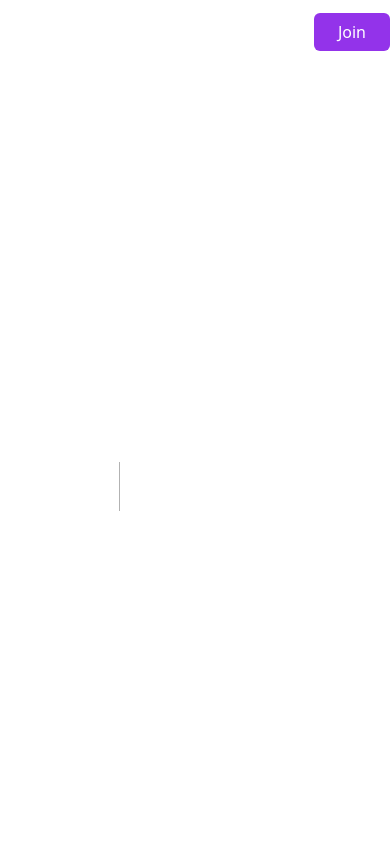
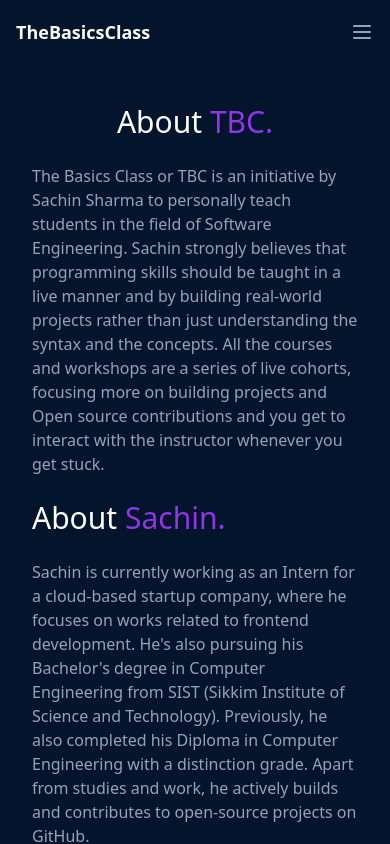
Before and after one commit to sachinshrmaa/tbc, a Next.js app: page /about in a window 390 px wide. Before the commit this address had no page. Shown: the top 844 px of the page. Built offline with nearby package versions, Linux system fonts and the light colour scheme.

Commit message:
feat: update mobile view and add testimonial and faq section

```diff
--- /dev/null
+++ b/src/app/about/page.tsx
@@ -0,0 +1,33 @@
+import React from "react";
+
+export default function About() {
+  return (
+    <div className="max-w-4xl mx-auto py-10 min-h-[500px] px-8">
+      <h1 className="text-3xl mb-6 text-center">
+        About <span className="text-purple-600">TBC.</span>
+      </h1>
+      <p className="text-slate-400">
+        The Basics Class or TBC is an initiative by Sachin Sharma to personally
+        teach students in the field of Software Engineering. Sachin strongly
+        believes that programming skills should be taught in a live manner and
+        by building real-world projects rather than just understanding the
+        syntax and the concepts. All the courses and workshops are a series of
+        live cohorts, focusing more on building projects and Open source
+        contributions and you get to interact with the instructor whenever you
+        get stuck.
+      </p>
+      <h1 className="text-3xl my-6">
+        About <span className="text-purple-600">Sachin.</span>
+      </h1>
+      <p className="text-slate-400">
+        Sachin is currently working as an Intern for a cloud-based startup
+        company, where he focuses on works related to frontend development. He's
+        also pursuing his Bachelor's degree in Computer Engineering from SIST
+        (Sikkim Institute of Science and Technology). Previously, he also
+        completed his Diploma in Computer Engineering with a distinction grade.
+        Apart from studies and work, he actively builds and contributes to
+        open-source projects on GitHub.
+      </p>
+    </div>
+  );
+}
--- /dev/null
+++ b/src/app/components/Accordion.tsx
@@ -0,0 +1,44 @@
+"use client";
+import { useState } from "react";
+
+interface Props {
+  name: string;
+  content: string;
+}
+
+export default function Accordion({ name, content }: Props) {
+  const [isShowing, setIsShowing] = useState(false);
+
+  const toggle = () => {
+    setIsShowing(!isShowing);
+  };
+
+  return (
+    <div className="secondary-bg rounded-xl p-4 my-4">
+      <button
+        style={{
+          width: "100%",
+          position: "relative",
+          textAlign: "left",
+          padding: "4px",
+          border: "none",
+          background: "transparent",
+          outline: "none",
+          cursor: "pointer",
+        }}
+        onClick={toggle}
+        type="button"
+        className="flex justify-between"
+      >
+        <span>{name}</span>
+        <span>+</span>
+      </button>
+      <div
+        className="py-2 px-1 rounded-md text-slate-400"
+        style={{ display: isShowing ? "block" : "none" }}
+      >
+        <div dangerouslySetInnerHTML={{ __html: content }}></div>
+      </div>
+    </div>
+  );
+}
--- a/src/app/components/Footer.tsx
+++ b/src/app/components/Footer.tsx
@@ -2,7 +2,7 @@
 
 export default function Footer() {
   return (
-    <footer className="border-t-2 border-purple-600 py-6 text-center">
+    <footer className="border-t-2 border-purple-600 py-16 text-center">
       <p className="text-md">The Basics Class</p>
       <small className="text-slate-400">
         &copy; 2022-present — Made with ❤ by Sachin
--- a/src/app/components/Navbar.tsx
+++ b/src/app/components/Navbar.tsx
@@ -1,29 +1,94 @@
+"use client";
+
 import Link from "next/link";
-import React from "react";
+import React, { useState } from "react";
 
-export default function Navbar() {
+const NavBar = () => {
+  const [isMenuOpen, setIsMenuOpen] = useState(false);
+
+  const toggleMenu = () => {
+    setIsMenuOpen(!isMenuOpen);
+  };
+
   return (
-    <nav className="py-5">
-      <div className="max-w-6xl mx-auto flex justify-between items-center">
-        <Link href="/" className="font-bold">
+    <nav className="w-full">
+      <div className="max-w-6xl mx-auto px-4 sm:px-6 lg:px-8">
+        <div className="flex items-center justify-between h-16">
+          <div className="flex-shrink-0">
+            <Link href="/" className="text-lg font-bold hover:text-purple-600">
               TheBasicsClass
             </Link>
-
-        <div>
-          <Link href="/" className="mr-4">
+          </div>
+          <div className="hidden md:block">
+            <div className="ml-10 flex items-baseline space-x-4">
+              <Link
+                className="px-1 py-2 text-sm font-medium hover:text-purple-600"
+                href="/about"
+              >
                 About
               </Link>
-          <Link href="/" className="mr-4">
-            Contact{" "}
+              <Link
+                className="px-2 py-2 text-sm font-medium hover:text-purple-600"
+                href="/contact"
+              >
+                Contact
               </Link>
               <Link
+                className="bg-purple-600 px-6 py-2 rounded-md mr-4 hover:bg-purple-400"
                 href="#"
-            className="bg-purple-600 px-6 py-2 rounded-md hover:bg-purple-400"
               >
                 Join
               </Link>
             </div>
           </div>
+          <div className="-mr-2 flex md:hidden">
+            <button
+              onClick={toggleMenu}
+              className="inline-flex items-center justify-center p-2 rounded-md text-slate-400  hover:bg-slate-700 transition duration-150 ease-in-out"
+            >
+              <svg
+                className="h-6 w-6"
+                stroke="currentColor"
+                fill="none"
+                viewBox="0 0 24 24"
+              >
+                <path
+                  strokeLinecap="round"
+                  strokeLinejoin="round"
+                  strokeWidth="2"
+                  d="M4 6h16M4 12h16M4 18h16"
+                />
+              </svg>
+            </button>
+          </div>
+        </div>
+      </div>
+      {isMenuOpen && (
+        <div className="md:hidden">
+          <div className="px-2 pb-3 sm:px-3">
+            <Link
+              href="/about"
+              className=" hover:text-purple-600 block px-3 py-2 rounded-md text-base font-medium"
+            >
+              About
+            </Link>
+            <Link
+              href="/contact"
+              className="hover:text-purple-600 block px-3 py-2 rounded-md text-base font-medium mb-4"
+            >
+              Contact
+            </Link>
+            <Link
+              className="bg-purple-600 px-6 py-2 rounded-md mr-4 hover:bg-purple-400 ml-3"
+              href="#"
+            >
+              Enroll
+            </Link>
+          </div>
+        </div>
+      )}
     </nav>
   );
-}
+};
+
+export default NavBar;
--- /dev/null
+++ b/src/app/components/TestimonialCard.tsx
@@ -0,0 +1,14 @@
+import React from "react";
+
+export default function TestimonialCard() {
+  return (
+    <div className="secondary-bg rounded-lg p-5">
+      <p className="text-lg font-semibold my-0">Saheeb Singh</p>
+      <small className="text-slate-400 mt-0">Techinal Incharge, Manipal</small>
+      <p className="text-slate-400 mt-2">
+        This guy has the aura of teaching any individual with making the topic
+        interesting itself just like teaching JavaScript to a newbie...
+      </p>
+    </div>
+  );
+}
--- /dev/null
+++ b/src/app/contact/page.tsx
@@ -0,0 +1,18 @@
+import React from 'react'
+
+export default function Contact() {
+  return (
+    <div className="max-w-4xl mx-auto py-10 min-h-[500px] px-8">
+      <h1 className="text-3xl mb-6 text-center">
+        Contact <span className="text-purple-600">Us.</span>
+      </h1>
+      <p className="text-slate-400">
+        Thank you for visiting the basics class website! If you have any
+        questions or comments, we would love to hear from you. We strive to
+        respond to all inquiries within one business day. Thank you for choosing
+        us. We look forward to serving you!
+      </p>
+      <p className="text-slate-400 my-6">Email: mail.sachinshrmaa@gmail.com</p>
+    </div>
+  );
+}
--- a/src/app/page.tsx
+++ b/src/app/page.tsx
@@ -1,6 +1,9 @@
 import Link from "next/link";
 import React from "react";
 import WorkingCard from "./components/WorkingCard";
+import Image from "next/image";
+import TestimonialCard from "./components/TestimonialCard";
+import Accordion from "./components/Accordion";
 
 export const workings = [
   {
@@ -23,12 +26,12 @@
 export default function Home() {
   return (
     <main>
-      <section className="min-h-[300px] text-center py-14">
-        <h1 className="text-5xl font-bold max-w-[700px] mx-auto mb-4">
+      <section className="min-h-[300px] text-center py-14 px-8 md:max-w-[700px] md:mx-auto">
+        <h1 className="text-3xl md:text-5xl font-bold mb-2">
           You don&apos;t learn, then build.
           <span className="text-purple-600">You build, then learn.</span>
         </h1>
-        <p className="max-w-[650px] mx-auto text-slate-400">
+        <p className="text-sm text-slate-400">
           Our cohorts bring together students from across India to learn and
           grow. Students benefit from peer and mentor support, collaboration,
           and idea sharing.
@@ -38,7 +41,7 @@
             href="#"
             className="bg-purple-600 px-6 py-2 rounded-md mr-4 hover:bg-purple-400"
           >
-            Join
+            Join Cohort
           </Link>
           <Link
             href="#"
@@ -47,69 +50,125 @@
             Explore
           </Link>
         </div>
-
-        <p className="text-sm ">
+        <p className="text-sm">
           <span className="text-slate-400">✔️ Live cohort </span>
           <span className="text-slate-400">✔️ Project building </span>
           <span className="text-slate-400">✔️ Resources and Tools</span>
         </p>
       </section>
 
-      <section className="py-5 max-w-6xl mx-auto mt-10 mb-[150px]">
+      <section className="max-w-6xl mx-auto px-8 py-8">
         <div className="text-center mb-8">
-          <h1 className="text-3xl">
+          <h1 className="text-2xl md:text-3xl mb-0 md:mb-1">
             How does it <span className="text-purple-600">work?</span>
           </h1>
-          <p>Lorem ipsum dolor sit.</p>
+          <p className="text-slate-400 text-sm md:text-md">
+            Lorem ipsum dolor sit.
+          </p>
         </div>
-        <div className="grid grid-flow-col gap-10">
+        <div className="grid grid-flow-row md:grid-flow-col gap-6 md:gap-10">
           {workings.map((e) => (
             <WorkingCard title={e.title} desc={e.desc} icon={e.icon} />
           ))}
         </div>
       </section>
 
-      <section className="py-5 max-w-6xl mx-auto my-10">
-        <div className="grid grid-flow-col gap-10">
-          <div className="col-span-1">
-            <h1 className="text-3xl">
+      <section className="py-5 max-w-6xl mx-auto my-4 md:my-10 px-8">
+        <div className="grid md:grid-cols-6 md:grid-flow-col gap-6 md:gap-10">
+          <div className="col-span-24 md:col-span-2">
+            <h1 className="text-2xl md:text-3xl mb-0 md:mb-1">
               Getting <span className="text-purple-600">started?</span>
             </h1>
-            <p>Lorem ipsum dolor sit.</p>
+            <p className="text-slate-400 text-sm md:text-md">
+              Lorem ipsum dolor sit.
+            </p>
           </div>
-          <div className="col-span-4">
-            <div className="secondary-bg  rounded-lg p-6">
-              <div className="flex justify-between items-center mb-3">
-                <h1 className="text-xl font-semibold">
-                  Lorem ipsum dolor sit.
+          <div className="col-span-24 md:col-span-4">
+            <div className="secondary-bg rounded-xl">
+              <Image
+                src="/python-cohort.jpg"
+                height={500}
+                width={1000}
+                alt="cohort"
+                className="max-h-[400px] object-cover rounded-t-xl"
+              />
+              <div className="p-4 md:p-6">
+                <div className="flex justify-between items-center mb-2 md:mb-3">
+                  <h1 className="text-md md:text-xl font-semibold">
+                    Introduction to Python and Data Analysis
                   </h1>
-                <h1 className="text-xl font-semibold">₹ 499.0</h1>
+                  <h1 className="text-md md:text-xl font-semibold hidden md:block">
+                    ₹ 499.0
+                  </h1>
                 </div>
-              <p className="text-slate-400">
-                Lorem ipsum, dolor sit amet consectetur adipisicing elit.
-                Commodi debitis odio porro nisi veniam! Lorem ipsum dolor sit
-                amet consectetur adipisicing elit. Laborum saepe minima deleniti
-                recusandae harum unde.
+                <p className="text-slate-400 text-sm md:text-md">
+                  Join our beginner-friendly Python masterclass! Learn Python
+                  from scratch and understand some of its important concepts,
+                  learn to use popular libraries like numpy, pandas, matplotlib,
+                  and seaborn. End it with implementing all the knowledge to
+                  perform.
                 </p>
 
                 <div className="mt-6 mb-1">
                   <Link
                     href="#"
-                  className="bg-purple-600 px-6 py-2 rounded-md mr-1 hover:bg-purple-400"
+                    className="bg-purple-600 px-6 py-1 md:py-2 rounded-md mr-1 hover:bg-purple-400 text-sm md:text-md"
                   >
                     Join
                   </Link>
                   <Link
                     href="#"
-                  className="text-slate-400 px-6 py-2 rounded-md hover:text-blue-700"
+                    className="text-slate-400 px-6 py-2 rounded-md hover:text-blue-700 text-sm md:text-md"
                   >
                     Learn more
                   </Link>
+                  <span className="text-md md:text-xl font-semibold md:hidden">
+                    ₹ 499.0
+                  </span>
+                </div>
               </div>
             </div>
           </div>
         </div>
       </section>
+
+      <section className="py-16 max-w-4xl mx-auto my-10 px-8">
+        <div className="text-center mb-8">
+          <h1 className="text-2xl md:text-3xl mb-0 md:mb-1">
+            Wall of <span className="text-purple-600">love.</span>
+          </h1>
+          <p className="text-slate-400 text-sm md:text-md">
+            What our previos students have to say.
+          </p>
+        </div>
+        <div className="grid md:grid-cols-2 gap-6 md:gap-10">
+          <TestimonialCard />
+          <TestimonialCard />
+          <TestimonialCard />
+          <TestimonialCard />
+        </div>
+      </section>
+
+      <section className="py-16 max-w-2xl mx-auto mb-4 md:my-10 px-8">
+        <div className="text-center mb-8">
+          <h1 className="text-2xl md:text-3xl mb-0 md:mb-1">
+            Frequently Asked <span className="text-purple-600">Questions.</span>
+          </h1>
+          <p className="text-slate-400 text-sm md:text-md">
+            Here are a few answers to common questions.
+          </p>
+        </div>
+        <div className="mb-4">
+          <Accordion name="Who is behind TBC?" content="this is a mesasge" />
+          <Accordion
+            name="Is the cohort live or recorded?"
+            content="this is a mesasge"
+          />
+        </div>
+        <p className="text-slate-400 text-center text-sm">
+          Still confused? Feel free to reach out to us.
+        </p>
+      </section>
     </main>
   );
 }
```
Also changed, not shown: src/app/globals.css (+4 -5 lines), public/python-cohort.jpg (added). Lines whose indentation alone changed are shown as unchanged.
